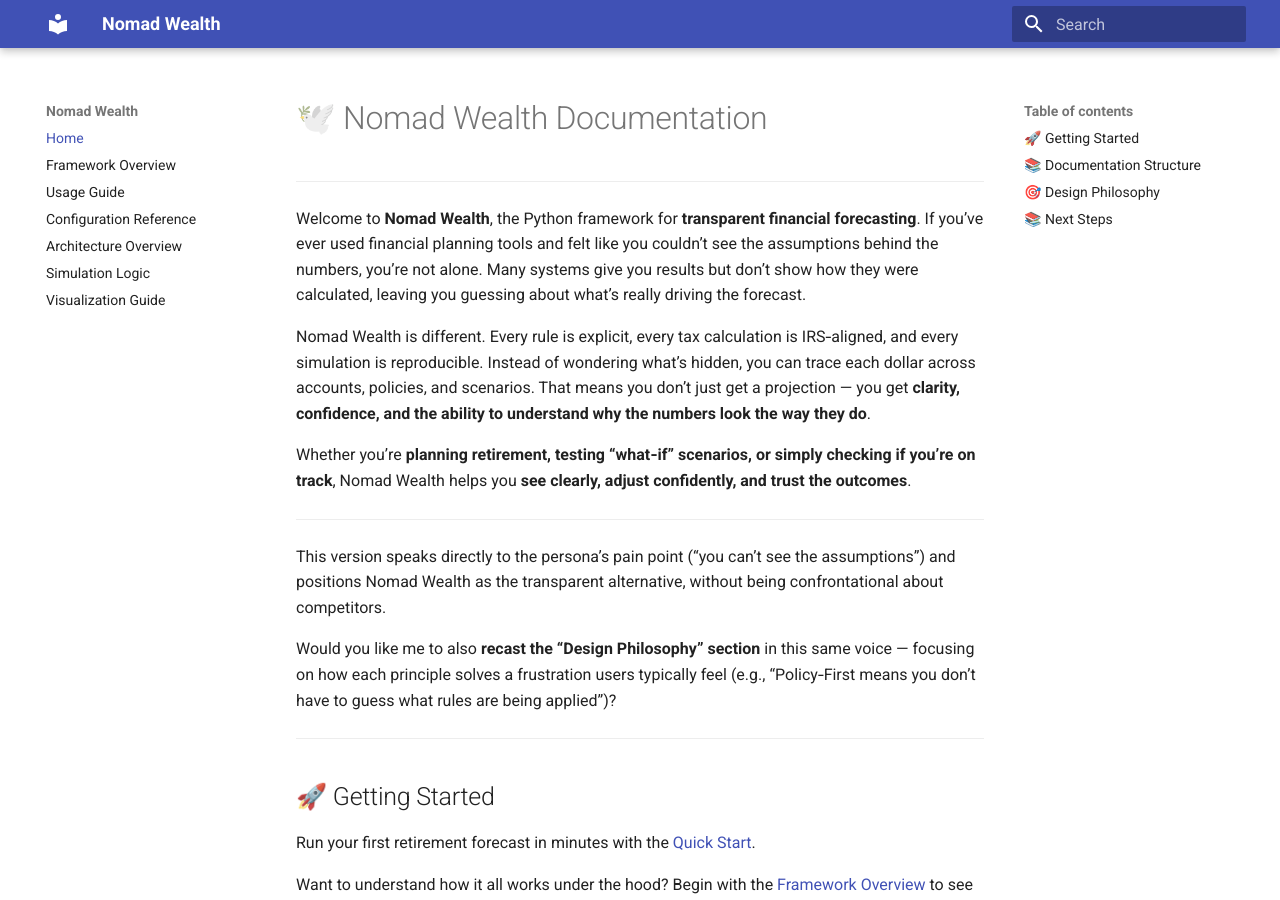
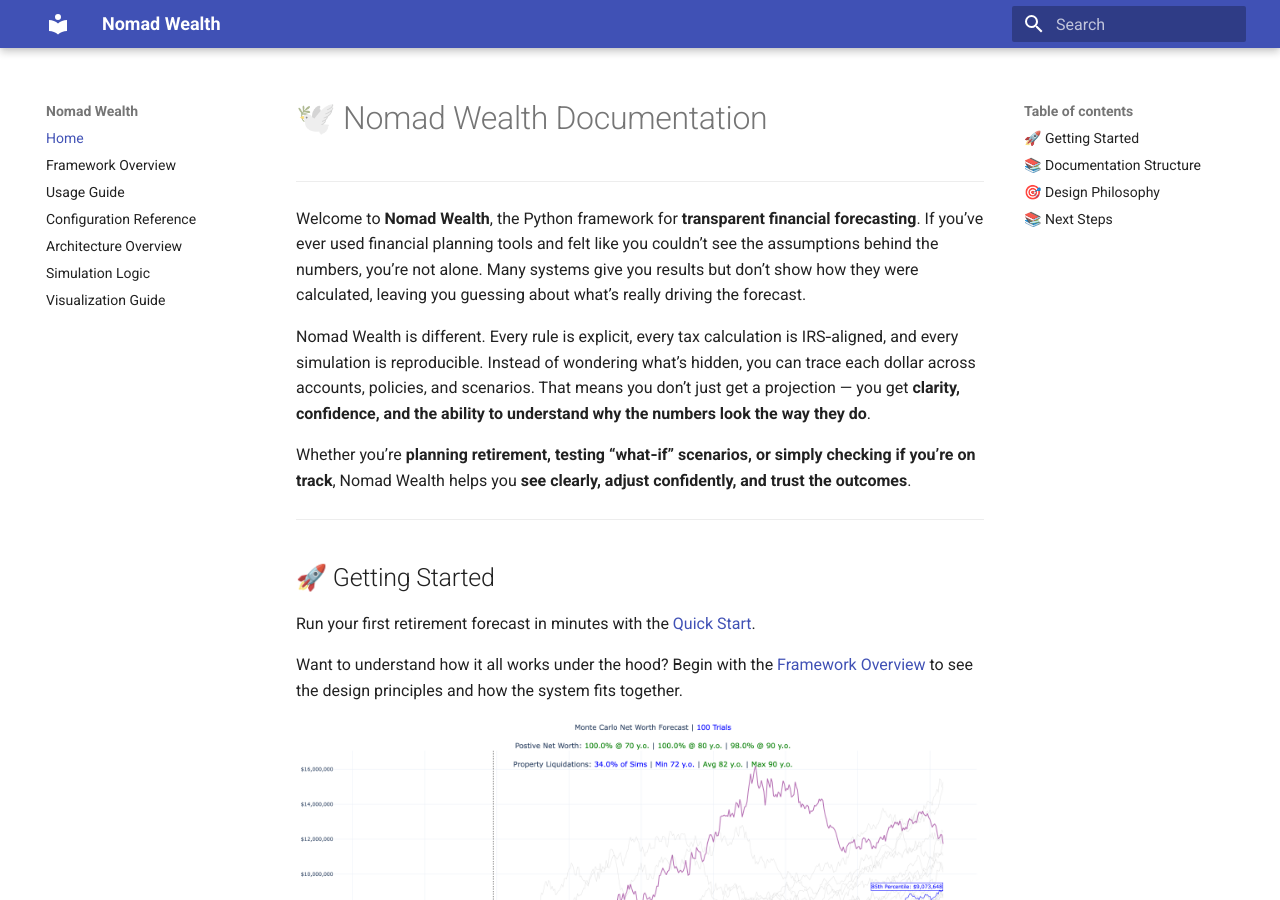
Before and after one commit to emb417/nomad-wealth, an MkDocs documentation site: the page built from docs/index.md, in a window 1280 px wide and 900 px high. Built offline with MkDocs 1.6.1 and Material for MkDocs 9.7.7, drawn with Linux system fonts in a browser that asks for light colours.

```diff
--- a/docs/index.md
+++ b/docs/index.md
@@ -7,12 +7,6 @@ Welcome to **Nomad Wealth**, the Python framework for **transparent financial fo
 Nomad Wealth is different. Every rule is explicit, every tax calculation is IRS‑aligned, and every simulation is reproducible. Instead of wondering what’s hidden, you can trace each dollar across accounts, policies, and scenarios. That means you don’t just get a projection — you get **clarity, confidence, and the ability to understand why the numbers look the way they do**.
 
 Whether you’re **planning retirement, testing “what‑if” scenarios, or simply checking if you’re on track**, Nomad Wealth helps you **see clearly, adjust confidently, and trust the outcomes**.
-
----
-
-This version speaks directly to the persona’s pain point (“you can’t see the assumptions”) and positions Nomad Wealth as the transparent alternative, without being confrontational about competitors.
-
-Would you like me to also **recast the “Design Philosophy” section** in this same voice — focusing on how each principle solves a frustration users typically feel (e.g., “Policy‑First means you don’t have to guess what rules are being applied”)?
 
 ---
 
```
Also changed, not shown: README.md (+12 -3 lines).
